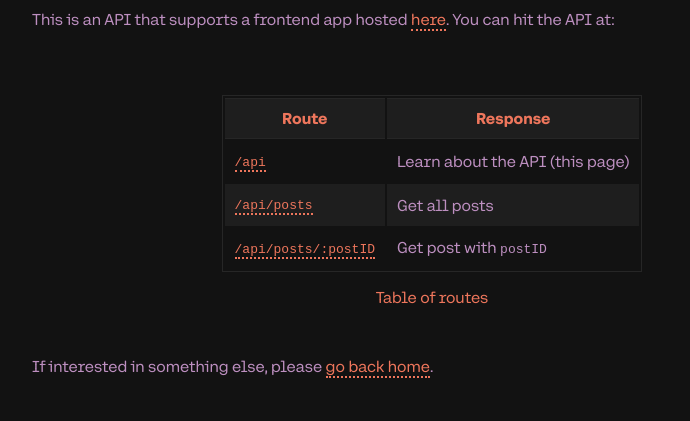
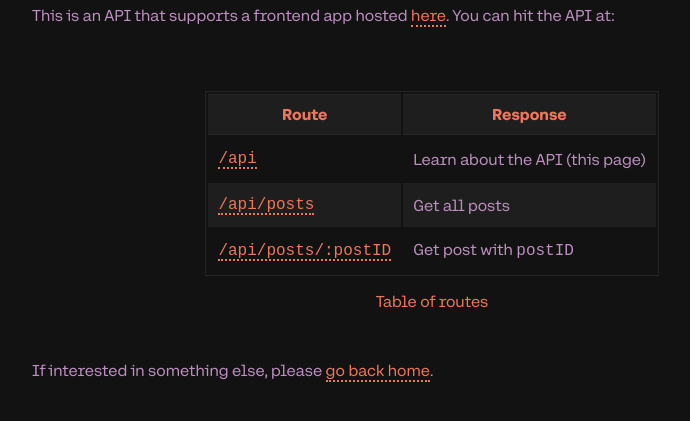
Before and after one commit to siavava/platform-api.amitt.ai, a website: page public/index.html in a window 1280 px wide. Shown: the part 267-688 px from the top of the page, without its empty margins (216-906 px from the left). Drawn offline with Linux system fonts and the light colour scheme.

Commit message:
vercel deploy

```diff
--- a/public/style.css
+++ b/public/style.css
@@ -4,6 +4,16 @@
   font-weight: 100 900;
   font-display: swap;
 }
+
+// sf-mono regular := 400
+@font-face {
+  font-family: 'SF Mono';
+  src: url('SFMono.woff2') format('woff2');
+  font-weight: 400;
+  font-display: swap;
+}
+
+
 
 :root {
   --background: #121212;
@@ -31,10 +41,10 @@ body {
 
 .content-container {
   /* background: var(--light-background); */
-  min-width: 480px;
-  min-height: 320px;
+  /* min-width: 480px;
+  min-height: 320px; */
   border-radius: 20px;
-  width: clamp(480px, 80vw, 800px);
+  width: min(80vw, 800px);
 
   display: flex;
   flex-direction: column;
@@ -111,6 +121,8 @@ code {
   /* padding: 2px 4px; */
   line-height: 1.5;
   border-radius: 4px;
+  font-weight: 400;
+  font-family: "SF Mono", monospace;
 }
 
 figure {
```
Also changed, not shown: public/SFMono.woff2 (added).
